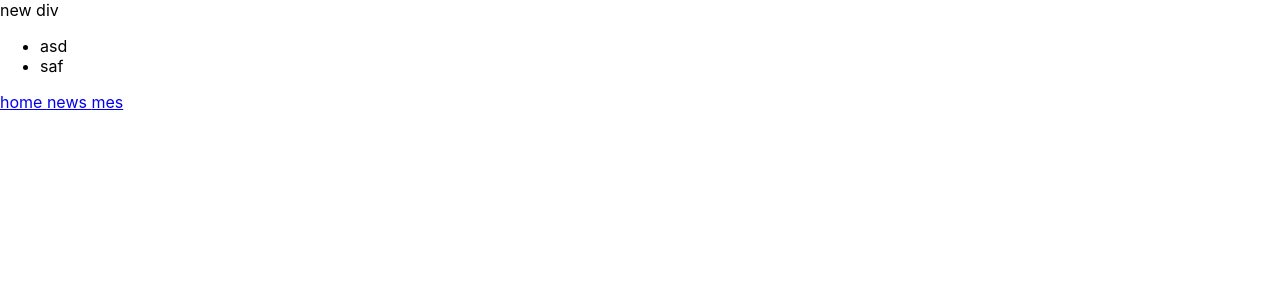
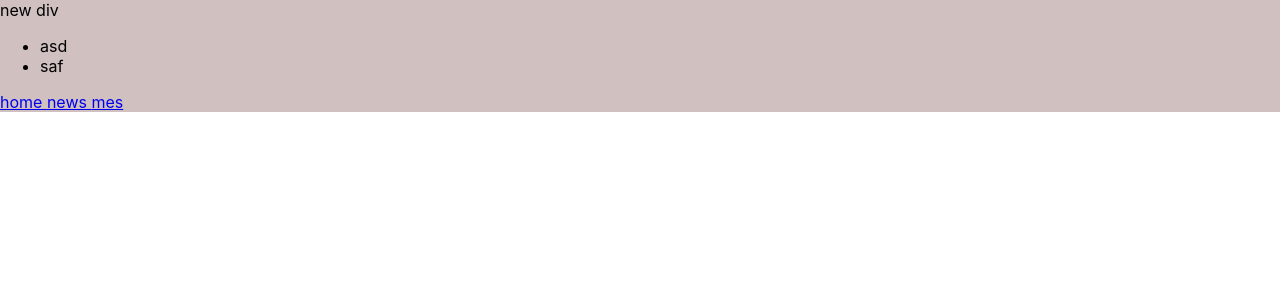
Before and after one commit to Elsium/SamuraiReact, a React (Create React App) app in the folder samurai_first/: page / in a window 1280 px wide. Shown: the top 300 px of the page. Built offline with nearby package versions, Linux system fonts and the light colour scheme.

Commit message:
Redact App.css and App.js

```diff
--- a/samurai_first/src/App.css
+++ b/samurai_first/src/App.css
@@ -1,38 +1,3 @@
-.App {
-  font-size: 48px;
+.BigBlock {
+  background: #d0c0c0;
 }
-
-.App-logo {
-  height: 40vmin;
-  pointer-events: none;
-}
-
-@media (prefers-reduced-motion: no-preference) {
-  .App-logo {
-    animation: App-logo-spin infinite 20s linear;
-  }
-}
-
-.App-header {
-  background-color: #282c34;
-  min-height: 100vh;
-  display: flex;
-  flex-direction: column;
-  align-items: center;
-  justify-content: center;
-  font-size: calc(10px + 2vmin);
-  color: white;
-}
-
-.App-link {
-  color: #61dafb;
-}
-
-@keyframes App-logo-spin {
-  from {
-    transform: rotate(0deg);
-  }
-  to {
-    transform: rotate(360deg);
-  }
-}
--- a/samurai_first/src/App.js
+++ b/samurai_first/src/App.js
@@ -5,7 +5,7 @@
 
 const App = () => {
 	return (
-	<div>
+	<div className="BigBlock">
 		<An />
 		<Hee />
 		{/*<Headerr />*/}
```
